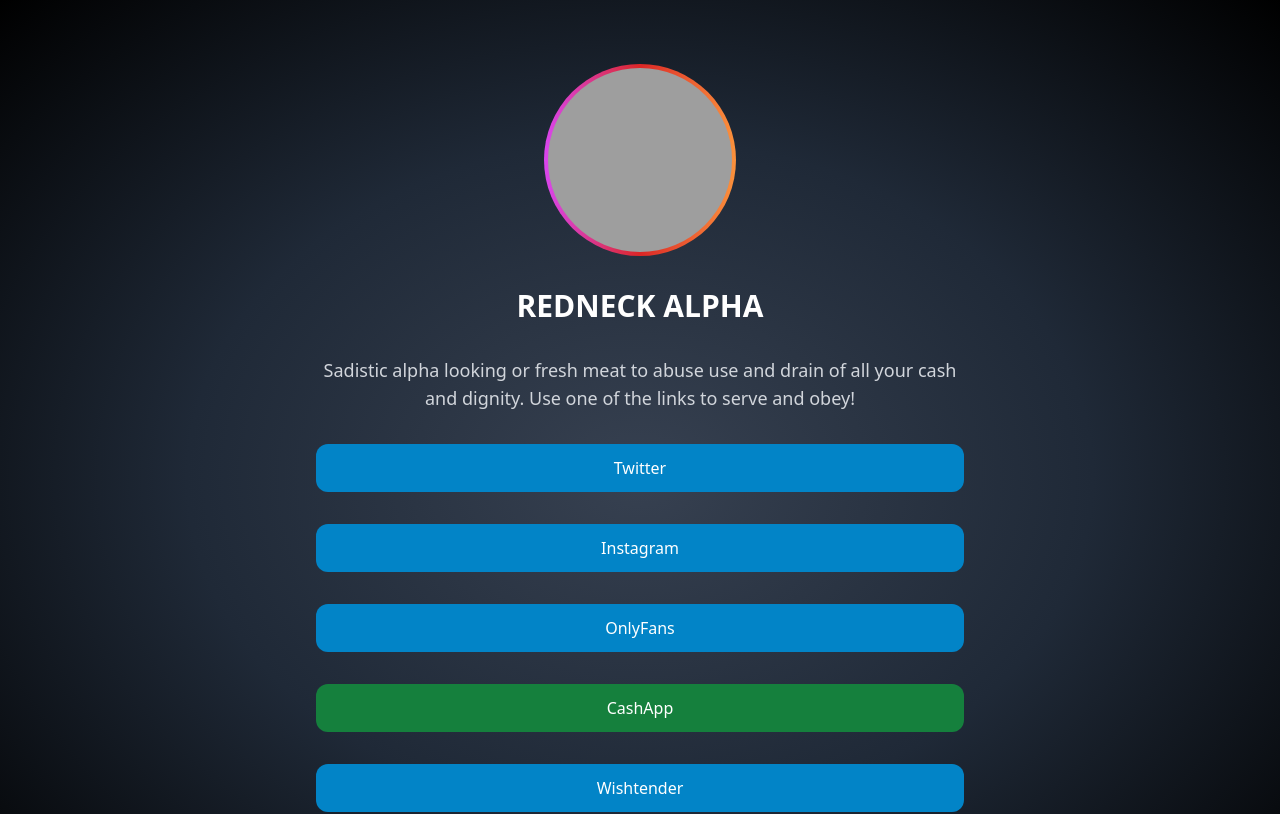
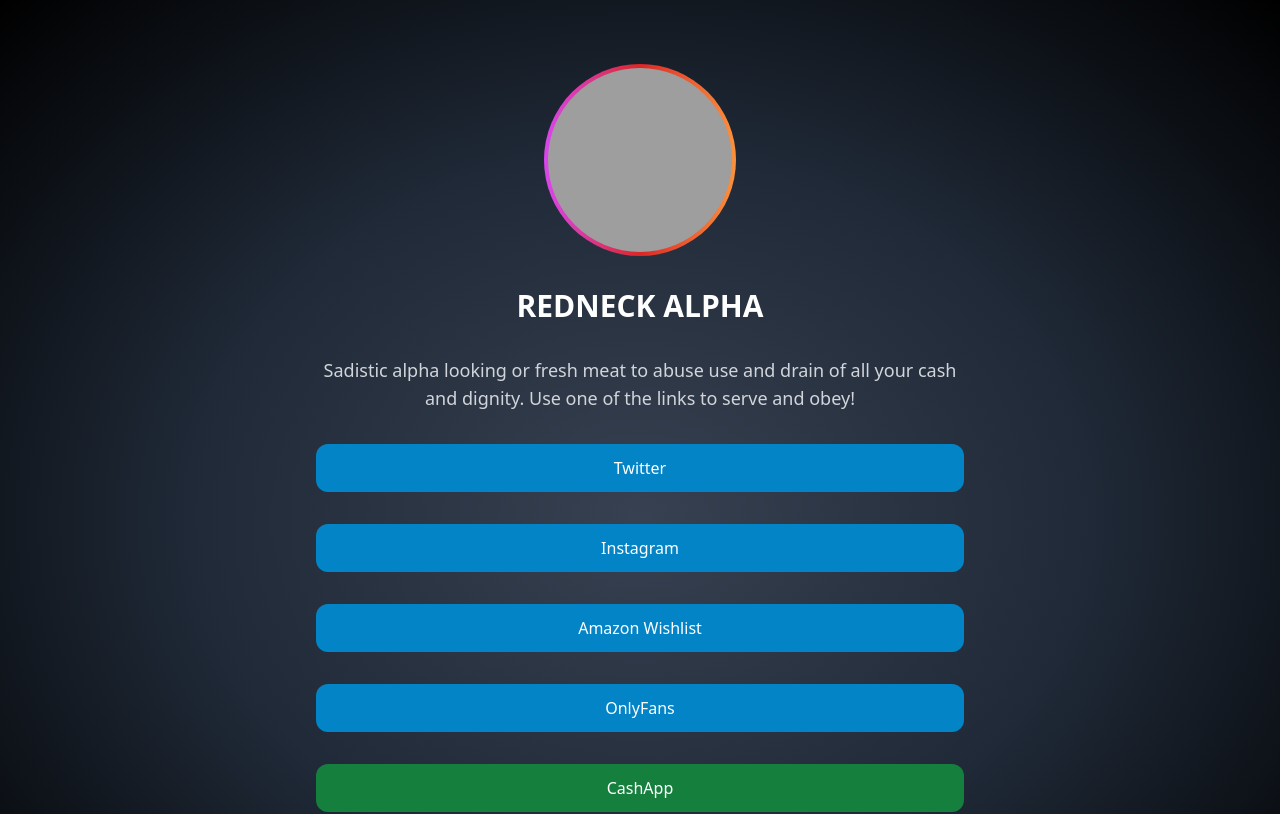
Before and after one commit to ams-ryanolson/redneckalpha, a Vue app: page / in a window 1280 px wide. Shown: the top 814 px of the page. Built offline with nearby package versions, Linux system fonts and the light colour scheme; grey boxes are pictures that could not be loaded.

Commit message:
added amazon wishlist

```diff
--- a/src/App.vue
+++ b/src/App.vue
@@ -18,6 +18,14 @@
 	},
 	{
 		id: 3,
+		name: "Amazon Wishlist",
+		url: "https://www.amazon.ca/hz/wishlist/ls/YMRAC1Q8PNYU",
+		colour: "bg-sky-600",
+		hover: "hover:bg-sky-700",
+		type: "social",
+	},
+	{
+		id: 4,
 		name: "OnlyFans",
 		url: "https://onlyfans.com/realgayredneck",
 		colour: "bg-sky-600",
@@ -25,7 +33,7 @@
 		type: "social",
 	},
 	{
-		id: 4,
+		id: 5,
 		name: "CashApp",
 		url: "https://cash.app/$tattooalpha",
 		colour: "bg-green-600",
@@ -33,7 +41,7 @@
 		type: "payment",
 	},
 	{
-		id: 5,
+		id: 6,
 		name: "Wishtender",
 		url: "https://wishtender.com/realgayredneck",
 		colour: "bg-sky-600",
@@ -41,7 +49,7 @@
 		type: "social",
 	},
 	{
-		id: 6,
+		id: 7,
 		name: "Github",
 		url: "https://github.com/ams-ryanolson",
 		colour: "bg-sky-600",
```
